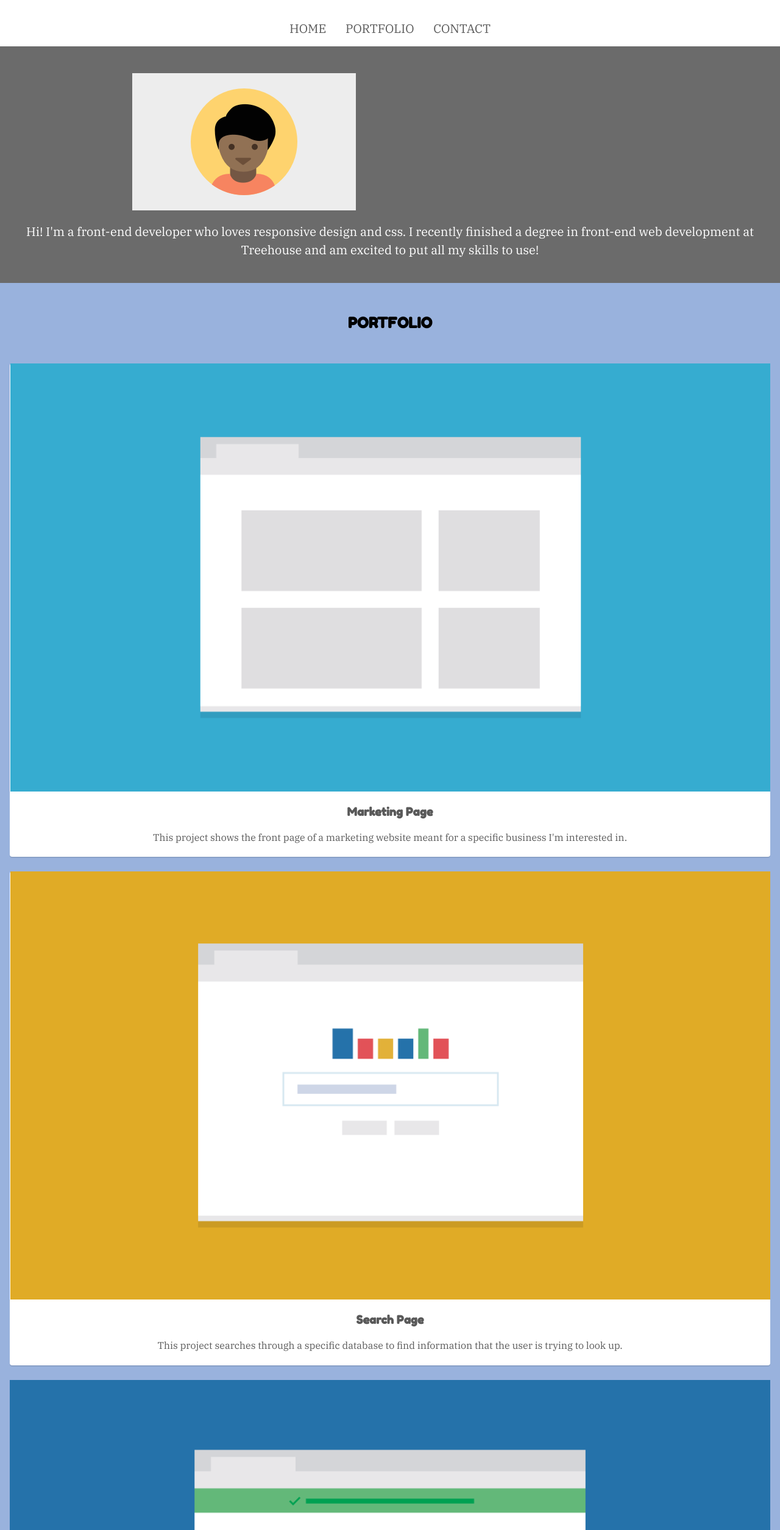
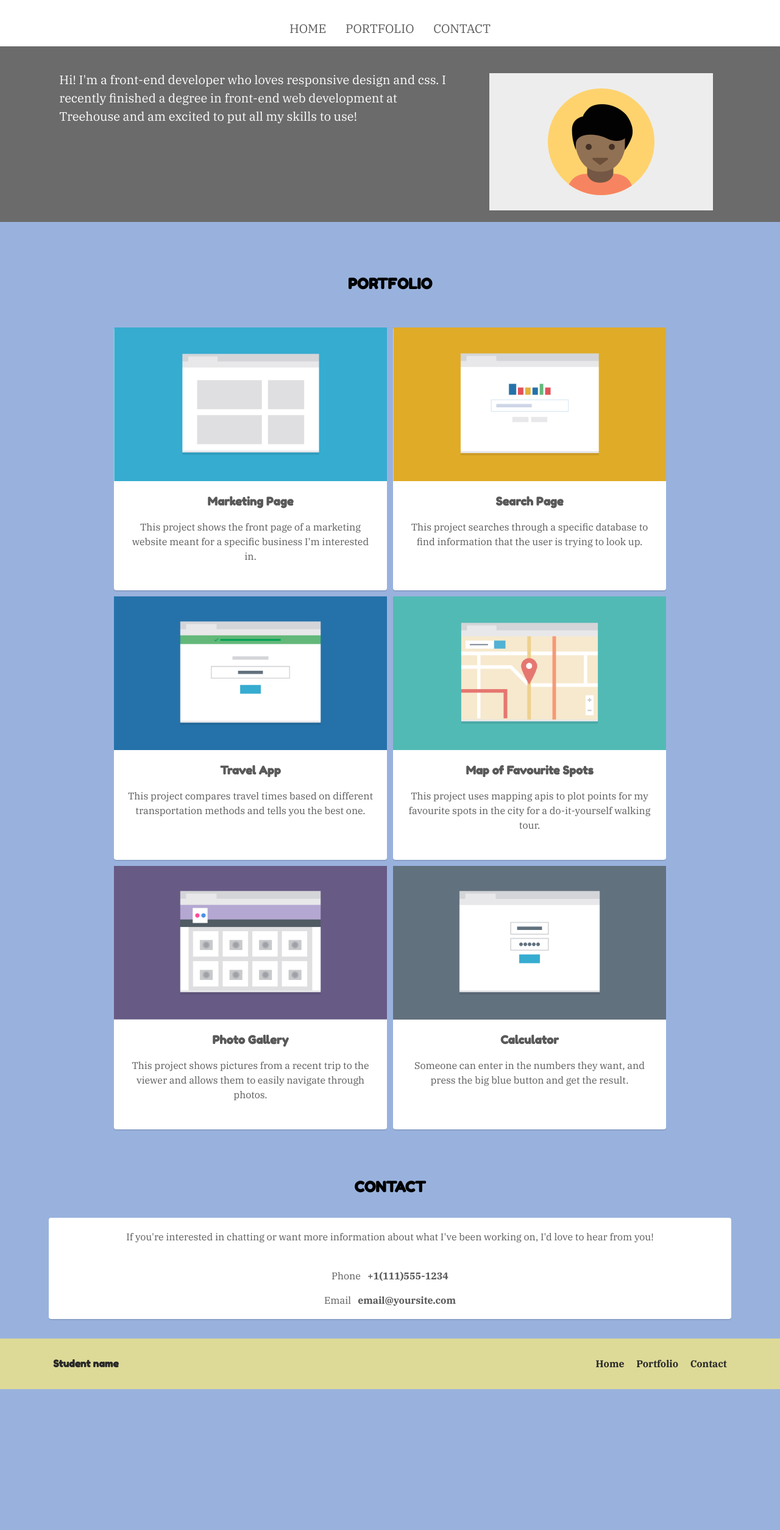
Before and after one commit to jahson8/mobile-first-responsive-layout, a plain HTML site: page index.html in a window 1280 px wide. Shown: the part 51-2560 px from the top of the page at 61% size. After the commit the page ends 2329 px from the top, so only its background shows below. Drawn offline with Linux system fonts and the light colour scheme.

Commit message:
add tablet styles

```diff
--- a/css/styles.css
+++ b/css/styles.css
@@ -48,6 +48,8 @@ h2{
 h2{
     text-transform: uppercase;
     color: #000;
+    margin-top: 3.5em;
+    margin-bottom: 2em;;
 }
 
 
@@ -123,9 +125,9 @@ header{
 }
 
 .hero .img-container {
-    width: 70%;
-    margin:auto;
-    margin-top: 1.5rem;
+    width: 50%;
+    margin:1.5rem auto 0 auto;
+
 }
 
 .hero-text {
@@ -143,11 +145,11 @@ header{
 */
 
 
-#portfolio h2 {
-    margin-top: 2em;
-    margin-bottom: 2em;
+
+
+.project{
+    margin: 5px;
 }
-
 
 .project-description {
     text-align: center;
@@ -174,6 +176,7 @@ header{
 }
 
 #contact h2 {
+    margin-top: 3em;
     margin-bottom: 1.3em;;
 }
 
@@ -195,11 +198,20 @@ footer {
 }
 
 
+.footer-nav {
+    display:none;
+}
+
 footer .container{
     display:flex;
-    justify-content: space-between;
     align-items: center;
 }
+
+footer p {
+    margin-left: auto;
+}
+
+
 
 footer a,
 footer {
@@ -212,6 +224,14 @@ footer a {
 }
 
 
+
+/* Clearfix */
+.clearfix::after {
+    content: "";
+    clear: both;
+    display: table;
+}
+
 /*Media Queries
     ========================================================================== */
 
@@ -221,6 +241,12 @@ footer a {
 
 @media(min-width: 768px){
 
+    .container {
+        width: 90%;
+        margin: 0 auto;
+    }
+
+    /* Header Styles */
     .main-nav,
     .main-nav li {
         display:inline-block;
@@ -229,4 +255,64 @@ footer a {
     .main-nav {
         margin: 0 auto;
     }
+
+    /* Hero Styles */
+
+    .hero-text{
+        float: left;
+        width: 60%;
+        margin-right: 8px;
+        text-align: left;
+    }
+
+    .hero .img-container {
+        float: right;
+        width: 35%;
+    }
+
+      /* Portfolio  */
+    .projects {
+        display: flex;
+        flex-wrap: wrap;
+        justify-content: center;
+    }
+
+    .project {
+        width: 40%;
+    }
+
+     /* Contacts */
+
+     .contact-info {
+         margin-top: 2.5em;
+     }
+
+    /* footer */
+
+
+     footer p {
+         display: none;
+     }
+
+
+     .footer-nav li {
+         display:inline-block;
+         margin-right: 1em;
+     }
+
+     .footer-nav li:last-child{
+         margin-right: 0;
+     }
+
+     .footer-nav {
+        display:block;
+         margin-left: auto;
+     }
+
+
+     .footer-nav a {
+         font-size: 1rem;
+     }
+
+
 }
--- a/index.html
+++ b/index.html
@@ -25,7 +25,7 @@
                 </div>
             </div>
             <div class="hero">
-                <div class="container">
+                <div class="container clearfix">
                     <div class="img-container">
                         <img class="img-responsive" src="images/responsive-layout-profile.png" alt="Profile photo">
                     </div>
@@ -114,6 +114,13 @@
         <div class="container">
             <h4>Student name</h4>
             <p><a href="#top">BACK TO TOP</a></p>
+            <nav class="footer-nav">
+                <ul >
+                    <li><a href="index.html">Home</a></li>
+                    <li><a href="#portfolio">Portfolio</a></li>
+                    <li><a href="#contact">Contact</a></li>
+                </ul>
+            </nav>
         </div>
     </footer>
 </body>
```
